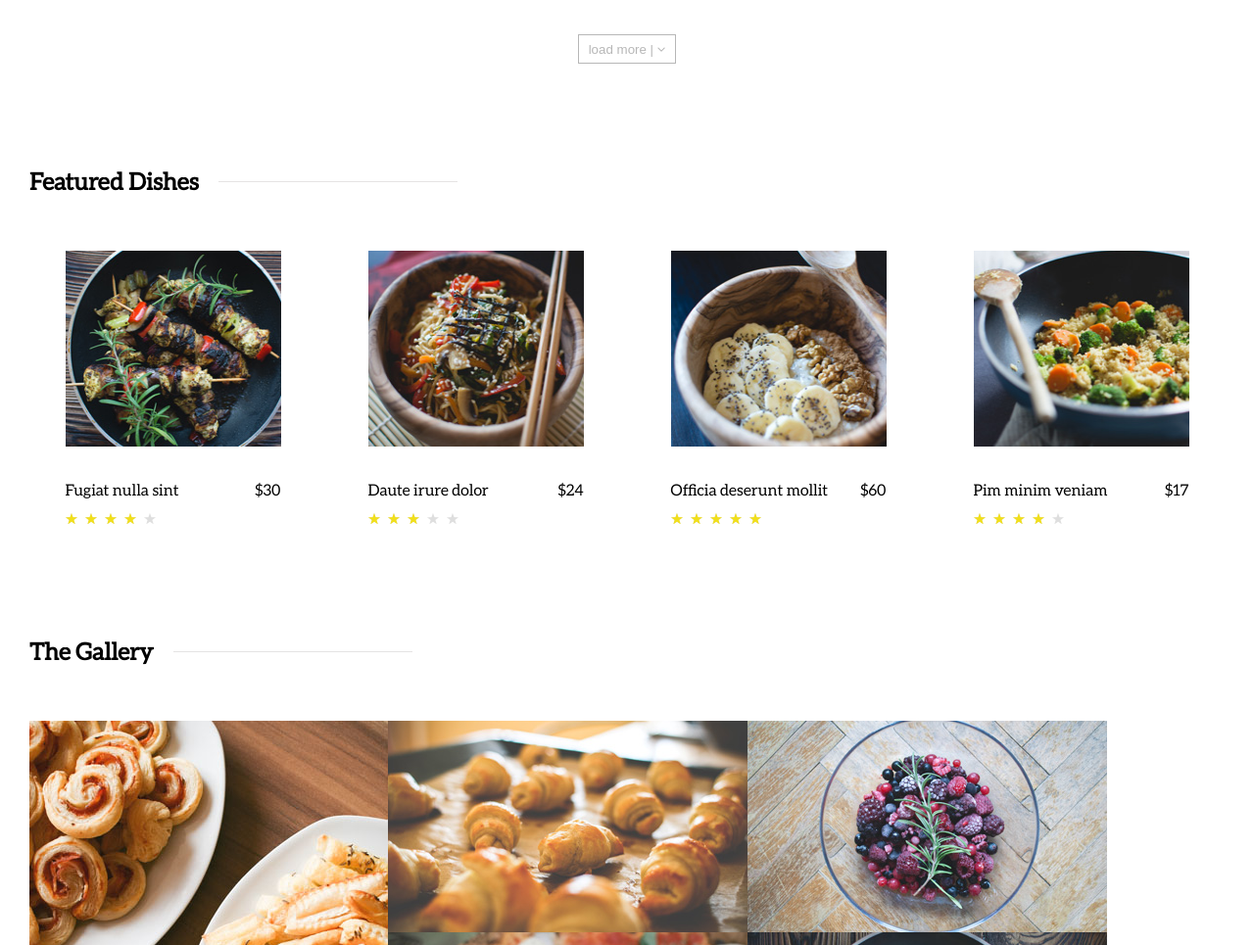
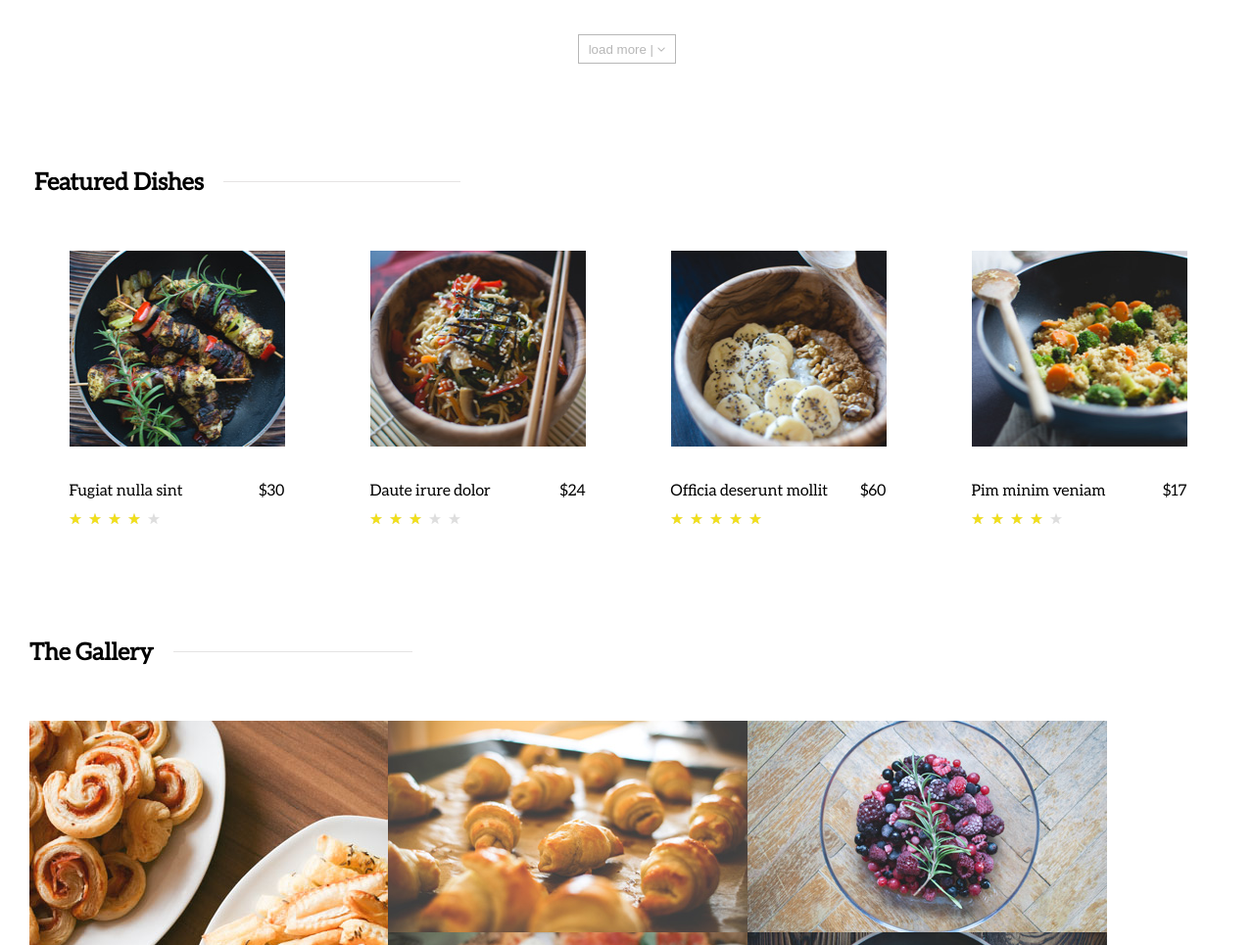
Before and after one commit to MrTiZel/Resto, a website: page public/index.html in a window 1280 px wide. Shown: the part 1141-2106 px from the top of the page at 98% size. Drawn offline with nearby package versions, Linux system fonts and the light colour scheme; a web font is replaced by a local one.

Commit message:
update 1

```diff
--- a/public/index.html
+++ b/public/index.html
@@ -119,28 +119,28 @@
     <div id="dishes">
         <h2>Featured Dishes <i></i></h2>
         <div class="row carouselDishes">
-            <div class="dishesbox col-lg-4">
+            <div class="dishesbox col-lg">
                 <div class="dishesImg">
                     <img alt="Layer 4" src="img/Layer 4.jpg">
                     <p>Fugiat nulla sint<span>$30</span></p>
                     <span class="star"><i class="star-4"></i></span>
                 </div>
             </div>
-            <div class="dishesbox col-lg-4">
+            <div class="dishesbox col-lg">
                 <div class="dishesImg">
                     <img alt="Layer 5" src="img/Layer 5.jpg">
                     <p>Daute irure dolor<span>$24</span></p>
                     <span class="star"><i class="star-3"></i></span>
                 </div>
             </div>
-            <div class="dishesbox col-lg-4">
+            <div class="dishesbox col-lg">
                 <div class="dishesImg">
                     <img alt="Layer 2" src="img/Layer 2.jpg">
                     <p>Officia deserunt mollit<span>$60</span></p>
                     <span class="star"><i class="star-5"></i></span>
                 </div>
             </div>
-            <div class="dishesbox col-lg-4">
+            <div class="dishesbox col-lg">
                 <div class="dishesImg">
                     <img alt="Layer 3" src="img/Layer 3.jpg">
                     <p>Pim minim veniam<span>$17</span></p>
--- a/src/scss/main.scss
+++ b/src/scss/main.scss
@@ -140,8 +140,8 @@ h3 {
 }
 
 #dishes {
-    margin-left: 30px;
-    margin-right: 30px;
+    margin-left: 35px;
+    margin-right: 35px;
 
     h2 {
         margin-top: 50px;
@@ -149,6 +149,7 @@ h3 {
     }
     @include H2Content;
     .carouselDishes {
+
         .dishesbox {
             display: flex;
             justify-content: center;
```
Also changed, not shown: public/css/main.min.css.
